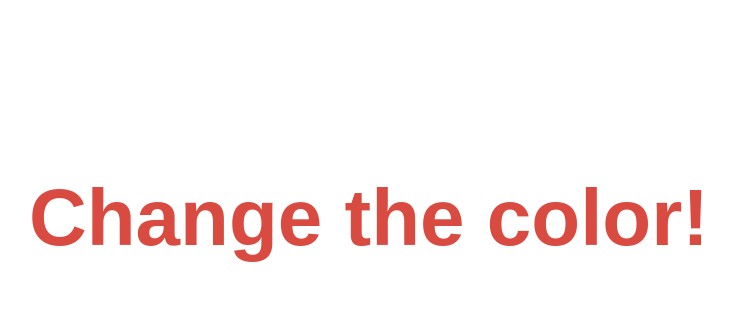
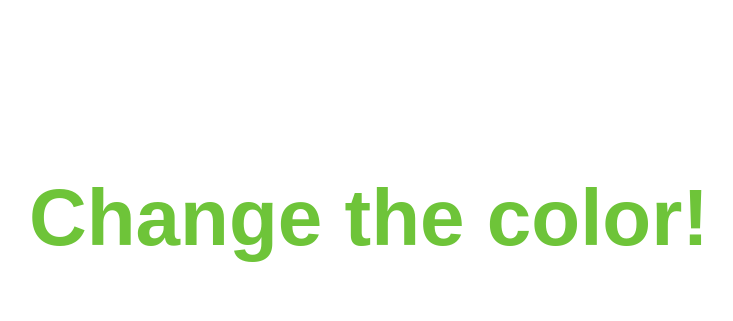
Before and after one commit to xaviguasch/tfcp-mod-3-cjf-css-fundamentals-challenges--07-restricted-selectors, a plain HTML site: page 05-9-restricted-selectors/index.html in a window 1280 px wide. Shown: the part 190-511 px from the top of the page, without its empty margins (271-1004 px from the left). Drawn offline with Linux system fonts and the light colour scheme.

Commit message:
added solution

```diff
--- a/05-9-restricted-selectors/css/style.css
+++ b/05-9-restricted-selectors/css/style.css
@@ -14,7 +14,7 @@ body {
    ========================== */
 
 /* Your selector goes here! */
- {
+.text #text-main {
   color: #6ec439;
 }
 
```
